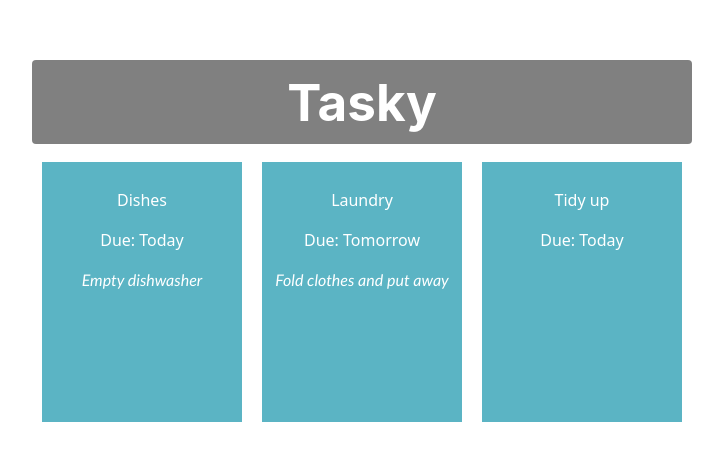
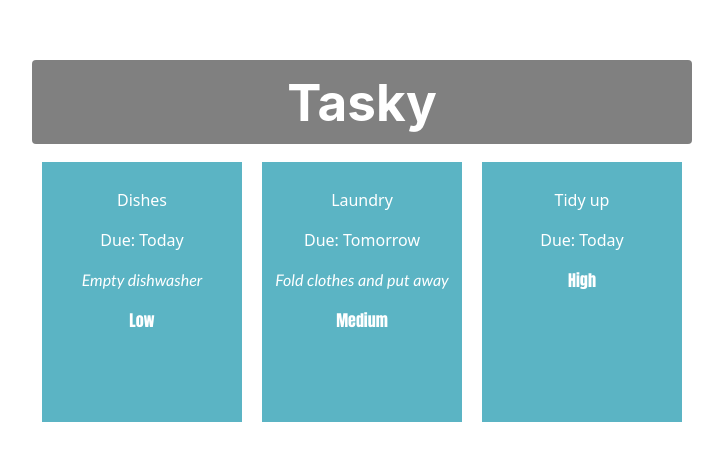
Before and after one commit to 66kittyli99/react-basics-labs, a React (Vite) app in the folder tasky/: page / in a window 1280 px wide. Shown: the part 158-618 px from the top of the page, without its empty margins (8-731 px from the left). Built offline with nearby package versions, Linux system fonts and the light colour scheme.

Commit message:
Tasky Lab 2a - Exercise done

```diff
--- a/tasky/src/App.css
+++ b/tasky/src/App.css
@@ -35,3 +35,7 @@
   font-style: italic;
   font-family: 'Trebuchet MS', 'Lucida Sans Unicode', 'Lucida Grande', 'Lucida Sans', Arial, sans-serif;
 }
+.priority {
+  font: weight 10px;
+  font-family: Impact, Haettenschweiler, 'Arial Narrow Bold', sans-serif ;
+}
--- a/tasky/src/App.jsx
+++ b/tasky/src/App.jsx
@@ -5,9 +5,9 @@
 function App() {
   const [ taskState, setTaskState ] = useState({
     tasks: [
-      { id: 1, title:"Dishes", description: "Empty dishwasher", deadline: "Today" },
-      { id: 2, title: "Laundry", description: "Fold clothes and put away", deadline: "Tomorrow" },
-      { id: 3, title: "Tidy up", deadline: "Today" }
+      { id: 1, title:"Dishes", description: "Empty dishwasher", deadline: "Today", priority: "Low" },
+      { id: 2, title: "Laundry", description: "Fold clothes and put away", deadline: "Tomorrow", priority: "Medium" },
+      { id: 3, title: "Tidy up", deadline: "Today", priority: "High" }
     ]
   });
 
@@ -22,6 +22,7 @@
       description={task.description}
       deadline={task.deadline}
       key={task.id}
+      priority={task.priority}
     />
   ))}
 
--- a/tasky/src/components/Task.jsx
+++ b/tasky/src/components/Task.jsx
@@ -6,6 +6,7 @@
             <p>{props.title}</p>
             <p className="deadline">Due: {props.deadline}</p>
             <p className="description">{props.description}</p>
+            <p className="priority">{props.priority}</p>
         </div>
     )
 
```
